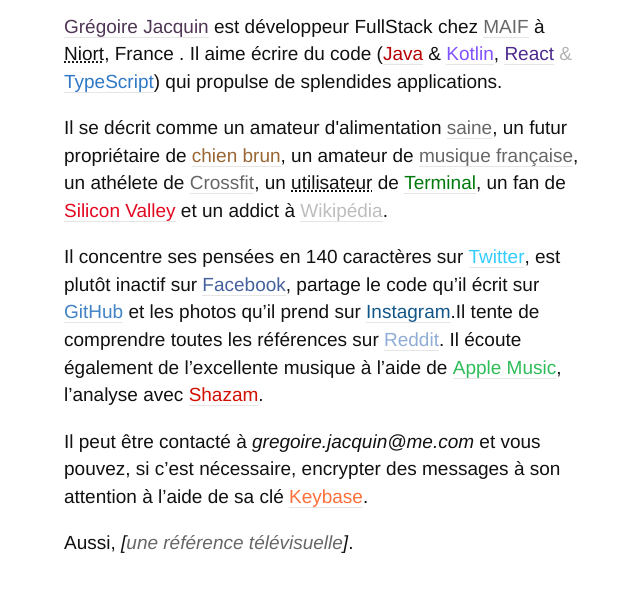
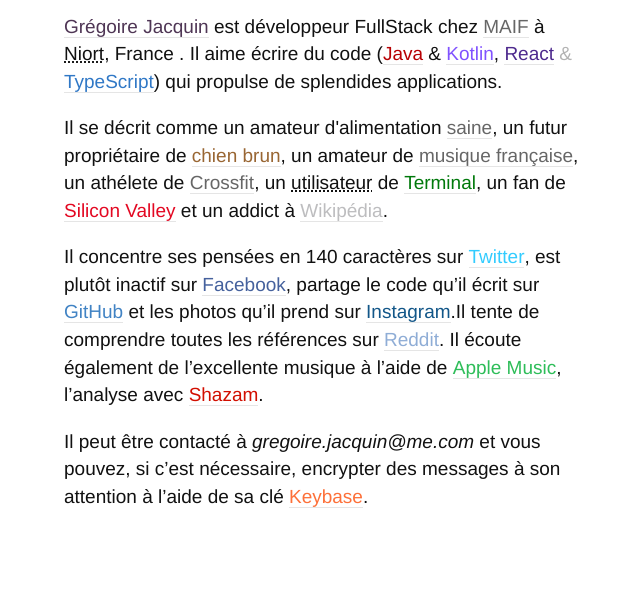
Before and after one commit to GregoireJacquin/gregoirejacquin.github.io, a plain HTML site: page index.html in a window 1280 px wide. Shown: the part 120-712 px from the top of the page, without its empty margins (316-956 px from the left). Drawn offline with Linux system fonts and the light colour scheme.

Commit message:
Update index.html

```diff
--- a/index.html
+++ b/index.html
@@ -42,9 +42,6 @@
           <a class="music" href="https://music.apple.com/gjacquin">Apple Music</a>, l’analyse avec <a class="shazam" href="https://www.shazam.com/fr/myshazam">Shazam</a>.</p>
          <p> Il peut être contacté à <code>gregoire.jacquin@me.com</code> et vous pouvez, si c’est nécessaire, encrypter des messages à son attention à l’aide de sa clé
           <a class="keybase" href="https://keybase.io/gjacquin">Keybase</a>.</p>
-         <p>Aussi, <em class="tv">[<a href="https://fr.wikipedia.org/wiki/La_Petite_Vie">une</a>
-          <a href="https://fr.wikipedia.org/wiki/Radio_Enfer">référence</a> <a href="https://fr.wikipedia.org/wiki/François_Pérusse">télévisuelle</a>]</em>.</p>
-         <div id="egg" title="Ceci n’est pas un easter egg."></div>
       </div>
       <script>
          var _gaq = _gaq || []; _gaq.push(['_setAccount', 'UA-9062654-1']); _gaq.push(['_trackPageview']); (function() { var ga = document.createElement('script'); ga.type = 'text/javascript'; ga.async = true; ga.src = ('https:' == document.location.protocol ? 'https://ssl' : 'http://www') + '.google-analytics.com/ga.js'; var s = document.getElementsByTagName('script')[0]; s.parentNode.insertBefore(ga, s); })();
```
